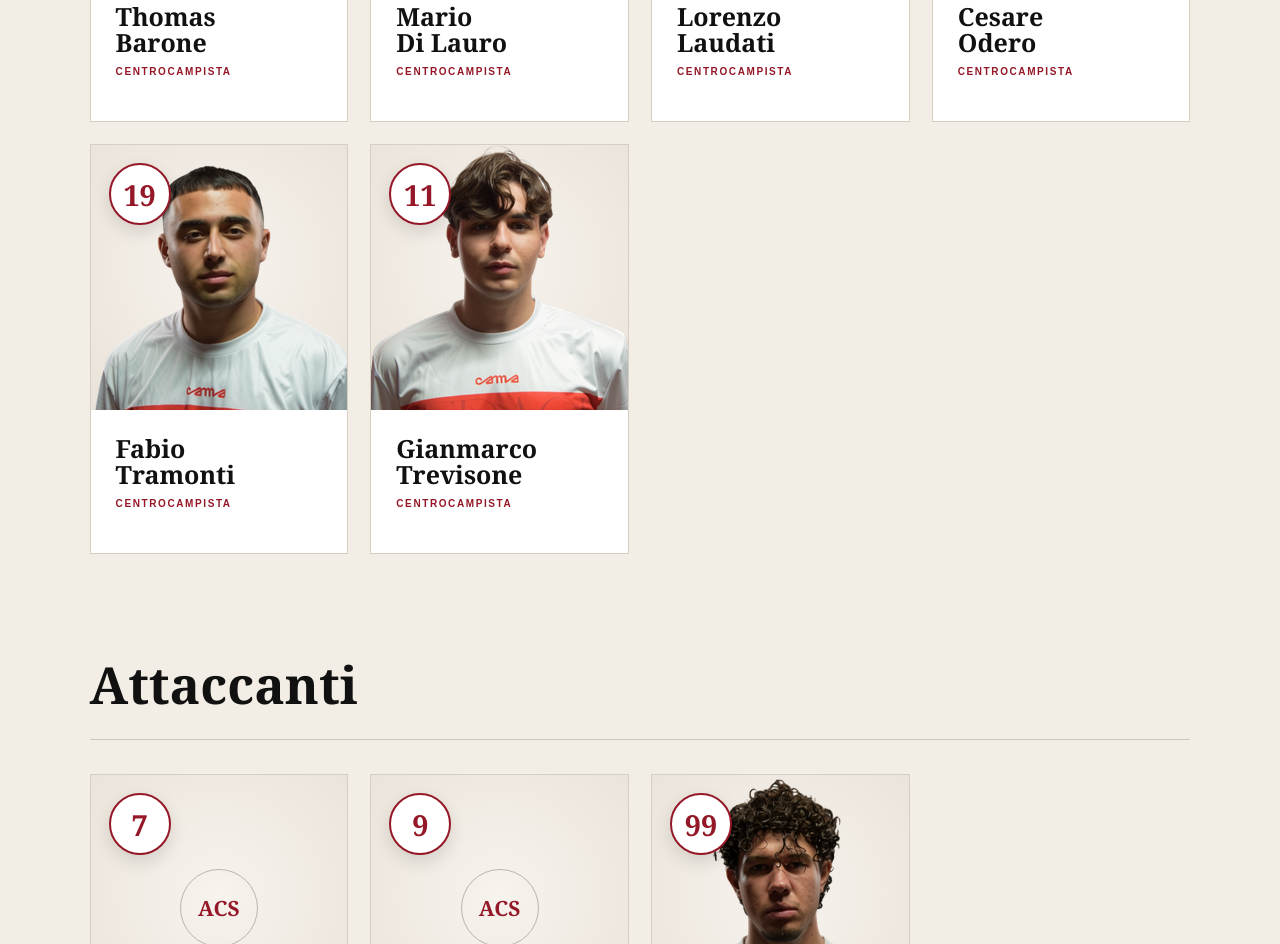
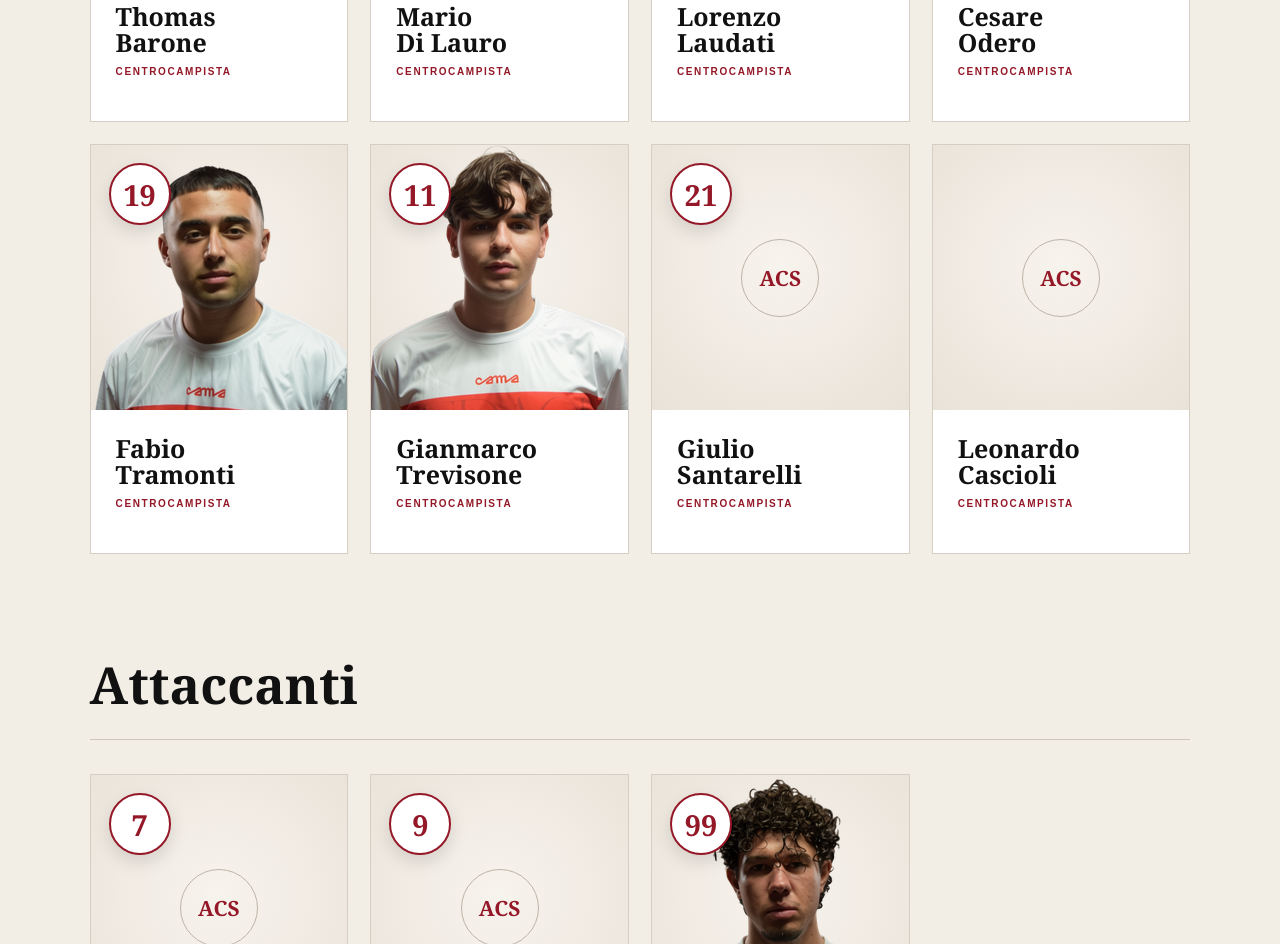
Before and after one commit to Gr4meAudace/audace-1901, a plain HTML site: page prima-squadra.html in a window 1280 px wide. Shown: the part 3721-4665 px from the top of the page. Drawn offline with Linux system fonts and the light colour scheme.

Commit message:
Add files via upload

```diff
--- a/prima-squadra.html
+++ b/prima-squadra.html
@@ -872,6 +872,31 @@
             </div>
           </article>
 
+          <article class="player-card">
+            <div class="player-number">21</div>
+            <div class="player-photo-placeholder">
+              <img class="photo-main" src="foto/santarelli.png" alt="Giulio Santarelli" loading="lazy" onload="this.parentNode.querySelector('span').style.display='none'" onerror="this.remove()">
+              <img class="photo-alt" src="foto/santarelli2.png" alt="Giulio Santarelli" loading="lazy" onload="this.parentNode.classList.add('has-alt')" onerror="this.remove()">
+              <span>ACS</span>
+            </div>
+            <div class="player-info">
+              <strong><span class="player-first">Giulio</span> <span class="player-last">Santarelli</span></strong>
+              <small>Centrocampista</small>
+            </div>
+          </article>
+
+          <article class="player-card">
+            <div class="player-photo-placeholder">
+              <img class="photo-main" src="foto/cascioli.png" alt="Leonardo Cascioli" loading="lazy" onload="this.parentNode.querySelector('span').style.display='none'" onerror="this.remove()">
+              <img class="photo-alt" src="foto/cascioli2.png" alt="Leonardo Cascioli" loading="lazy" onload="this.parentNode.classList.add('has-alt')" onerror="this.remove()">
+              <span>ACS</span>
+            </div>
+            <div class="player-info">
+              <strong><span class="player-first">Leonardo</span> <span class="player-last">Cascioli</span></strong>
+              <small>Centrocampista</small>
+            </div>
+          </article>
+
         </div>
 
       </div>
```
